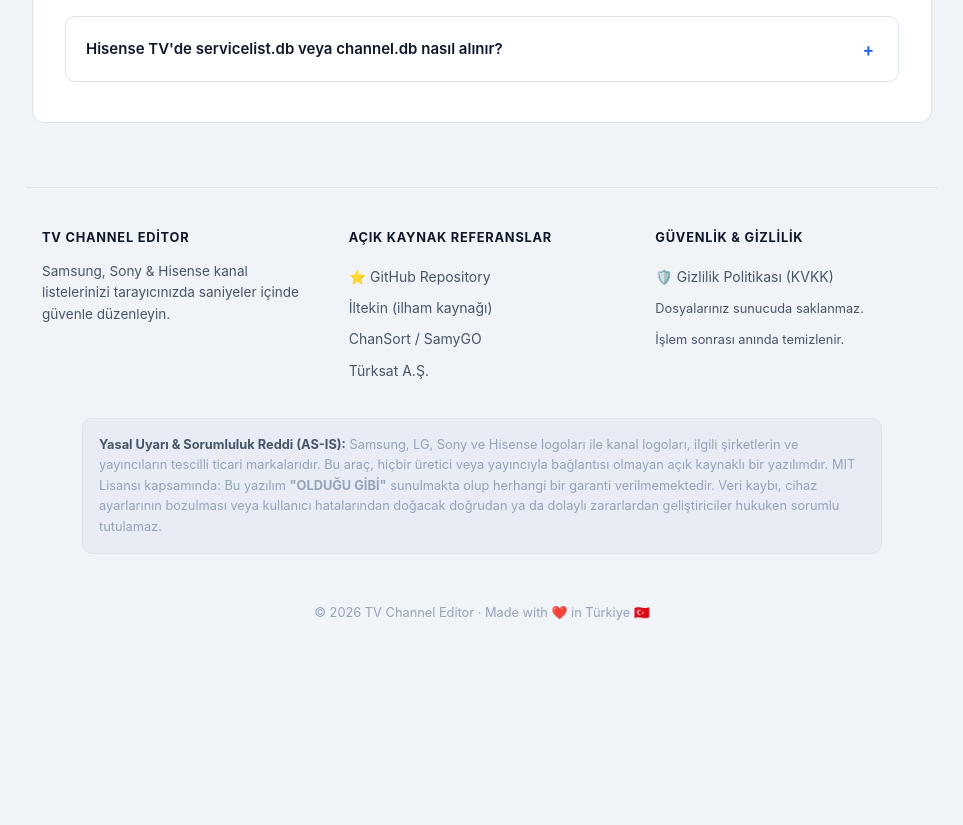
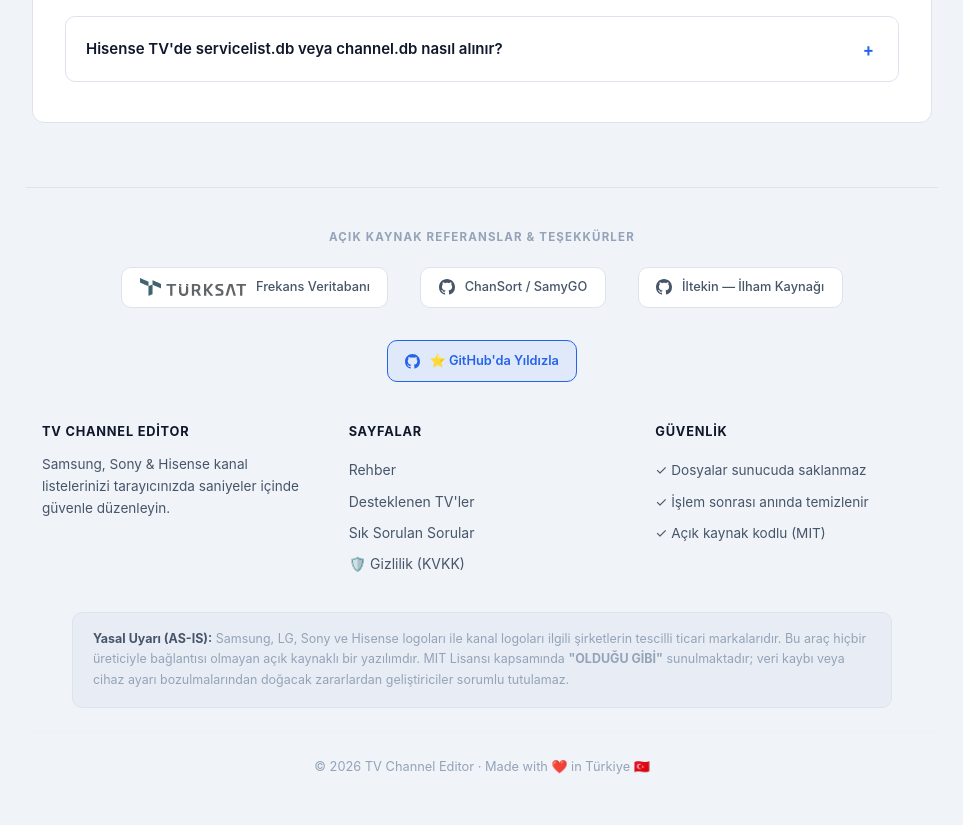
Before and after one commit to tarihcituranx/TVChanneleditor, a Flask app: page /faq in a window 1280 px wide. Shown: the part 1466-2291 px from the top of the page, without its empty margins (158-1121 px from the left). Before the commit the page ends 2086 px from the top, so only its background shows below. Run offline with Flask 3, Linux system fonts and the light colour scheme; some libraries are stand-ins or nearby versions; some web fonts are replaced.

Commit message:
feat: modern footer with Türksat logo, pill-style reference cards, KVKK link, clean legal box

```diff
--- a/templates/base.html
+++ b/templates/base.html
@@ -63,34 +63,71 @@
         </main>
 
         <footer>
+            <!-- References / Teşekkürler -->
+            <div style="margin-bottom: 2.5rem;">
+                <p style="text-align:center; font-size:0.72rem; font-weight:700; text-transform:uppercase; letter-spacing:0.1em; color:var(--text-muted); margin-bottom:1.25rem;">Açık Kaynak Referanslar & Teşekkürler</p>
+                <div style="display:flex; align-items:center; justify-content:center; gap:2rem; flex-wrap:wrap;">
+                    <!-- Türksat -->
+                    <a href="https://www.turksat.com.tr/uydu" target="_blank" rel="noopener"
+                       style="display:flex; align-items:center; gap:0.6rem; padding:0.6rem 1.1rem; background:var(--card-bg); border:1px solid var(--border-color); border-radius:var(--radius-md); text-decoration:none; color:var(--text-secondary); font-size:0.8rem; font-weight:500; transition:border-color 0.15s, transform 0.15s;"
+                       onmouseover="this.style.borderColor='var(--accent)';this.style.transform='translateY(-2px)'" onmouseout="this.style.borderColor='var(--border-color)';this.style.transform='translateY(0)'">
+                        <img src="/static/img/turksat_logo.svg" alt="Türksat" style="height:18px; width:auto; filter:var(--logo-filter); opacity:0.75;">
+                        <span>Frekans Veritabanı</span>
+                    </a>
+                    <!-- ChanSort -->
+                    <a href="https://github.com/PredatH0r/ChanSort" target="_blank" rel="noopener"
+                       style="display:flex; align-items:center; gap:0.6rem; padding:0.6rem 1.1rem; background:var(--card-bg); border:1px solid var(--border-color); border-radius:var(--radius-md); text-decoration:none; color:var(--text-secondary); font-size:0.8rem; font-weight:500; transition:border-color 0.15s, transform 0.15s;"
+                       onmouseover="this.style.borderColor='var(--accent)';this.style.transform='translateY(-2px)'" onmouseout="this.style.borderColor='var(--border-color)';this.style.transform='translateY(0)'">
+                        <svg width="16" height="16" viewBox="0 0 16 16" fill="currentColor"><path d="M8 0c4.42 0 8 3.58 8 8a8.013 8.013 0 0 1-5.45 7.59c-.4.08-.55-.17-.55-.38 0-.27.01-1.13.01-2.2 0-.75-.25-1.23-.54-1.48 1.78-.2 3.65-.88 3.65-3.95 0-.88-.31-1.59-.82-2.15.08-.2.36-1.02-.08-2.12 0 0-.67-.22-2.2.82-.64-.18-1.32-.27-2-.27-.68 0-1.36.09-2 .27-1.53-1.03-2.2-.82-2.2-.82-.44 1.1-.16 1.92-.08 2.12-.51.56-.82 1.28-.82 2.15 0 3.06 1.86 3.75 3.64 3.95-.23.2-.44.55-.51 1.07-.46.21-1.61.55-2.33-.66-.15-.24-.6-.83-1.23-.82-.67.01-.27.38.01.53.34.19.73.9.82 1.13.16.45.68 1.31 2.69.94 0 .67.01 1.3.01 1.49 0 .21-.15.45-.55.38A7.995 7.995 0 0 1 0 8c0-4.42 3.58-8 8-8Z"/></svg>
+                        <span>ChanSort / SamyGO</span>
+                    </a>
+                    <!-- İltekin -->
+                    <a href="https://github.com/iltekin/scm-editor" target="_blank" rel="noopener"
+                       style="display:flex; align-items:center; gap:0.6rem; padding:0.6rem 1.1rem; background:var(--card-bg); border:1px solid var(--border-color); border-radius:var(--radius-md); text-decoration:none; color:var(--text-secondary); font-size:0.8rem; font-weight:500; transition:border-color 0.15s, transform 0.15s;"
+                       onmouseover="this.style.borderColor='var(--accent)';this.style.transform='translateY(-2px)'" onmouseout="this.style.borderColor='var(--border-color)';this.style.transform='translateY(0)'">
+                        <svg width="16" height="16" viewBox="0 0 16 16" fill="currentColor"><path d="M8 0c4.42 0 8 3.58 8 8a8.013 8.013 0 0 1-5.45 7.59c-.4.08-.55-.17-.55-.38 0-.27.01-1.13.01-2.2 0-.75-.25-1.23-.54-1.48 1.78-.2 3.65-.88 3.65-3.95 0-.88-.31-1.59-.82-2.15.08-.2.36-1.02-.08-2.12 0 0-.67-.22-2.2.82-.64-.18-1.32-.27-2-.27-.68 0-1.36.09-2 .27-1.53-1.03-2.2-.82-2.2-.82-.44 1.1-.16 1.92-.08 2.12-.51.56-.82 1.28-.82 2.15 0 3.06 1.86 3.75 3.64 3.95-.23.2-.44.55-.51 1.07-.46.21-1.61.55-2.33-.66-.15-.24-.6-.83-1.23-.82-.67.01-.27.38.01.53.34.19.73.9.82 1.13.16.45.68 1.31 2.69.94 0 .67.01 1.3.01 1.49 0 .21-.15.45-.55.38A7.995 7.995 0 0 1 0 8c0-4.42 3.58-8 8-8Z"/></svg>
+                        <span>İltekin — İlham Kaynağı</span>
+                    </a>
+                    <!-- GitHub -->
+                    <a href="https://github.com/tarihcituranx/TVChanneleditor" target="_blank" rel="noopener"
+                       style="display:flex; align-items:center; gap:0.6rem; padding:0.6rem 1.1rem; background:var(--accent-dim); border:1px solid var(--accent); border-radius:var(--radius-md); text-decoration:none; color:var(--accent); font-size:0.8rem; font-weight:600; transition:background 0.15s, transform 0.15s;"
+                       onmouseover="this.style.transform='translateY(-2px)'" onmouseout="this.style.transform='translateY(0)'">
+                        <svg width="15" height="15" viewBox="0 0 16 16" fill="currentColor"><path d="M8 0c4.42 0 8 3.58 8 8a8.013 8.013 0 0 1-5.45 7.59c-.4.08-.55-.17-.55-.38 0-.27.01-1.13.01-2.2 0-.75-.25-1.23-.54-1.48 1.78-.2 3.65-.88 3.65-3.95 0-.88-.31-1.59-.82-2.15.08-.2.36-1.02-.08-2.12 0 0-.67-.22-2.2.82-.64-.18-1.32-.27-2-.27-.68 0-1.36.09-2 .27-1.53-1.03-2.2-.82-2.2-.82-.44 1.1-.16 1.92-.08 2.12-.51.56-.82 1.28-.82 2.15 0 3.06 1.86 3.75 3.64 3.95-.23.2-.44.55-.51 1.07-.46.21-1.61.55-2.33-.66-.15-.24-.6-.83-1.23-.82-.67.01-.27.38.01.53.34.19.73.9.82 1.13.16.45.68 1.31 2.69.94 0 .67.01 1.3.01 1.49 0 .21-.15.45-.55.38A7.995 7.995 0 0 1 0 8c0-4.42 3.58-8 8-8Z"/></svg>
+                        ⭐ GitHub'da Yıldızla
+                    </a>
+                </div>
+            </div>
+
+            <!-- Footer Grid -->
             <div class="footer-grid">
                 <div class="footer-col">
                     <h4>TV Channel Editor</h4>
                     <p>Samsung, Sony & Hisense kanal listelerinizi tarayıcınızda saniyeler içinde güvenle düzenleyin.</p>
                 </div>
                 <div class="footer-col">
-                    <h4>Açık Kaynak Referanslar</h4>
+                    <h4>Sayfalar</h4>
                     <ul>
-                        <li><a href="https://github.com/tarihcituranx/TVChanneleditor" target="_blank">⭐ GitHub Repository</a></li>
-                        <li><a href="https://github.com/iltekin/scm-editor" target="_blank">İltekin (ilham kaynağı)</a></li>
-                        <li><a href="https://github.com/PredatH0r/ChanSort" target="_blank">ChanSort / SamyGO</a></li>
-                        <li><a href="https://uydu.turksat.com.tr" target="_blank">Türksat A.Ş.</a></li>
+                        <li><a href="/guide">Rehber</a></li>
+                        <li><a href="/supported">Desteklenen TV'ler</a></li>
+                        <li><a href="/faq">Sık Sorulan Sorular</a></li>
+                        <li><a href="/privacy">🛡️ Gizlilik (KVKK)</a></li>
                     </ul>
                 </div>
                 <div class="footer-col">
-                    <h4>Güvenlik & Gizlilik</h4>
+                    <h4>Güvenlik</h4>
                     <ul>
-                        <li><a href="/privacy">🛡️ Gizlilik Politikası (KVKK)</a></li>
-                        <li><span style="color:var(--text-secondary); font-size:0.8rem;">Dosyalarınız sunucuda saklanmaz.</span></li>
-                        <li><span style="color:var(--text-secondary); font-size:0.8rem;">İşlem sonrası anında temizlenir.</span></li>
+                        <li><span style="color:var(--text-secondary); font-size:0.85rem;">✓ Dosyalar sunucuda saklanmaz</span></li>
+                        <li><span style="color:var(--text-secondary); font-size:0.85rem;">✓ İşlem sonrası anında temizlenir</span></li>
+                        <li><span style="color:var(--text-secondary); font-size:0.85rem;">✓ Açık kaynak kodlu (MIT)</span></li>
                     </ul>
                 </div>
             </div>
 
-            <div style="max-width:800px; margin:0 auto 1.5rem; padding:1rem; background:var(--bg-subtle); border:1px solid var(--border-color); border-radius:var(--radius-md); font-size:0.8rem; color:var(--text-muted); line-height:1.6;">
-                <strong style="color:var(--text-secondary);">Yasal Uyarı &amp; Sorumluluk Reddi (AS-IS):</strong>
-                Samsung, LG, Sony ve Hisense logoları ile kanal logoları, ilgili şirketlerin ve yayıncıların tescilli ticari markalarıdır. Bu araç, hiçbir üretici veya yayıncıyla bağlantısı olmayan açık kaynaklı bir yazılımdır.
-                MIT Lisansı kapsamında: Bu yazılım <strong>"OLDUĞU GİBİ"</strong> sunulmakta olup herhangi bir garanti verilmemektedir. Veri kaybı, cihaz ayarlarının bozulması veya kullanıcı hatalarından doğacak doğrudan ya da dolaylı zararlardan geliştiriciler hukuken sorumlu tutulamaz.
+            <!-- Legal -->
+            <div style="max-width:820px; margin:0 auto 1.5rem; padding:1rem 1.25rem; background:var(--bg-subtle); border:1px solid var(--border-color); border-radius:var(--radius-md); font-size:0.78rem; color:var(--text-muted); line-height:1.65;">
+                <strong style="color:var(--text-secondary);">Yasal Uyarı (AS-IS):</strong>
+                Samsung, LG, Sony ve Hisense logoları ile kanal logoları ilgili şirketlerin tescilli ticari markalarıdır. Bu araç hiçbir üreticiyle bağlantısı olmayan açık kaynaklı bir yazılımdır.
+                MIT Lisansı kapsamında <strong>"OLDUĞU GİBİ"</strong> sunulmaktadır; veri kaybı veya cihaz ayarı bozulmalarından doğacak zararlardan geliştiriciler sorumlu tutulamaz.
             </div>
 
             <div class="footer-bottom">
```
Also changed, not shown: static/img/turksat_logo.svg (added).
